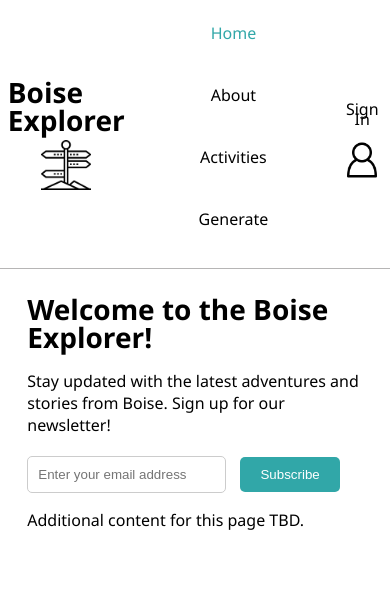
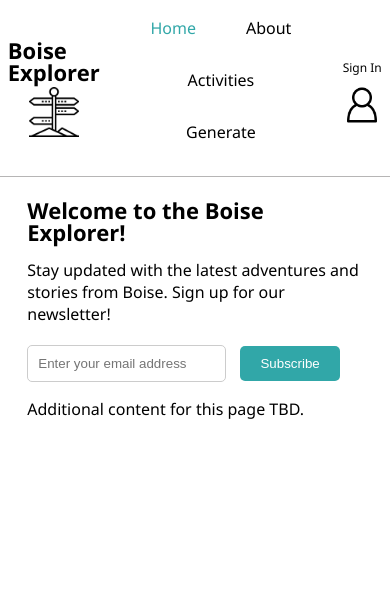
Before and after one commit to chiaraaltobelli/BoiseExplorer, a PHP site: page /index.php in a window 390 px wide. Shown: the top 591 px of the page. Run offline with PHP 8.4, Linux system fonts and the light colour scheme.

Commit message:
Update style sheet

```diff
--- a/style.css
+++ b/style.css
@@ -22,7 +22,7 @@ html, body {
 .header-link {
   display: flex;
   flex-direction: column;
-  align-items: center;
+  /* align-items: center; */
   text-decoration: none;
   color: inherit;
 }
@@ -225,27 +225,32 @@ button:hover {
   }
 
   .nav-links li {
-    padding: 10px 20px; /* Adjust padding for better touch interaction */
+    padding: 10px 20px;
   }
 
   .nav-links li a {
-    font-size: 16px; /* Adjust font size for better readability */
-    padding: 10px; /* Adjust padding for better touch interaction */
+    font-size: 16px;
+    padding: 5px;
+  }
+
+  .sign-in-btn h3{
+    /* padding: 8px 16px;  */
+    font-size: 12px;
   }
 
   .site-footer {
-    font-size: 0.6em; /* Reduce the font size for smaller screens */
+    font-size: 0.6em;
   }
 
   h1 {
-    font-size: 28px; /* Adjust font size for smaller screens */
+    font-size: 22px;
   }
 
   h2 {
-    font-size: 20px; /* Adjust font size for smaller screens */
+    font-size: 20px;
   }
 
   h3 {
-    font-size: 16px; /* Adjust font size for smaller screens */
+    font-size: 16px;
   }
 }
```
